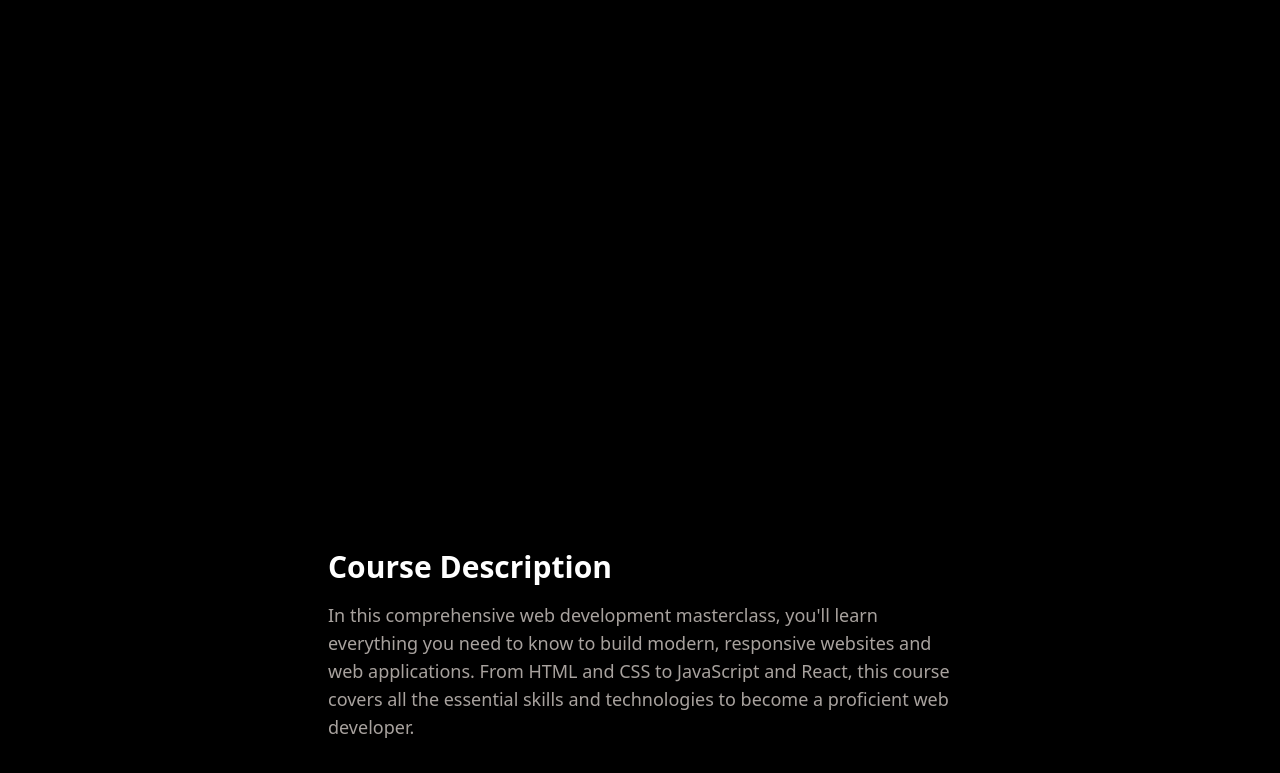
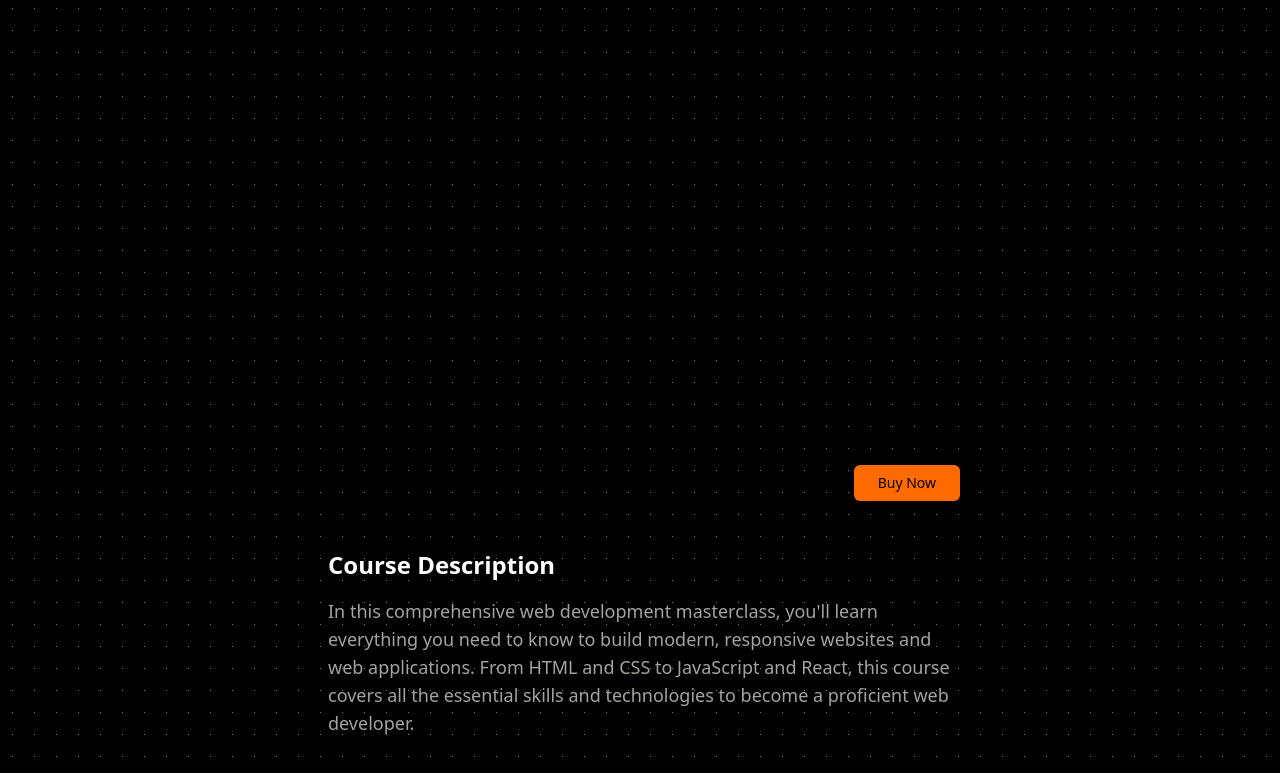
Before and after one commit to Nandinis1024/fitness, a React (Vite) app in the folder react-tailwind-boilerplate/: page / in a window 1280 px wide. Shown: the part 1659-2432 px from the top of the page. Built offline with nearby package versions, Linux system fonts and the light colour scheme.

Commit message:
added Intro Component

```diff
--- a/react-tailwind-boilerplate/package.json
+++ b/react-tailwind-boilerplate/package.json
@@ -14,7 +14,8 @@
     "@radix-ui/react-slot": "^1.1.0",
     "class-variance-authority": "^0.7.0",
     "clsx": "^2.1.1",
-    "embla-carousel-react": "^8.1.7",
+    "embla-carousel-autoplay": "^8.1.8",
+    "embla-carousel-react": "^8.1.8",
     "framer-motion": "^11.3.19",
     "react": "^18.2.0",
     "react-dom": "^18.2.0",
--- a/react-tailwind-boilerplate/src/App.jsx
+++ b/react-tailwind-boilerplate/src/App.jsx
@@ -6,13 +6,21 @@ import My from './components/My'
 import Footer from './components/Footer'
 import Testimonials from './components/Testimonials'
 import { Spotlight } from './components/ui/spotlight'
+import Intro from './components/Intro'
 
 function App() {
 
   return (
-    <div className="bg-background dark">
+    <div className="bg-background dark" style={{
+      background: `
+      linear-gradient(90deg, black calc(22px - 1px), transparent 90%) center / 22px 22px,
+      linear-gradient(black calc(22px - 1px), transparent 100%) center / 22px 22px,
+      white
+      `
+  }}>
       <Spotlight className="-top-40 left-0 md:left-60 md:-top-20 fixed"
         fill="white" />
+      {/* <Intro /> */}
       <My />
       <Features />
       <Course />
--- a/react-tailwind-boilerplate/src/components/Course.jsx
+++ b/react-tailwind-boilerplate/src/components/Course.jsx
@@ -1,4 +1,4 @@
-import { useEffect, useRef, useState } from "react";
+import { useEffect, useRef } from "react";
 import { Button } from "./ui/button";
 
 const Course = () => {
@@ -53,28 +53,19 @@ const Course = () => {
   return (
     <div id="Courses" className="flex flex-col min-h-[100dvh] text-white pt-20">
       <div
-        id="player"
-        className="relative h-full w-full max-w-2xl mx-auto overflow-hidden rounded-lg aspect-video cursor-pointer"
+        id="player-container"
+        className="relative h-full w-full max-w-2xl mx-auto overflow-hidden rounded-lg aspect-video"
       >
-        <iframe
-          className="w-full h-full"
-          title="YouTube video player"
-          frameBorder="0"
-          allow="accelerometer; autoplay; clipboard-write; encrypted-media; gyroscope; picture-in-picture"
-          allowFullScreen
-        />
-        {/* <div className="absolute flex flex-col justify-between p-3 z-10">
-          <div className="text-lg font-semibold">Course: Web Development Masterclass</div>
-          <div className="flex justify-between items-center">
-            <div className="text-sm text-gray-400">Duration: 15m</div>
-            <button className="px-6 py-2 rounded-md bg-[#ff6b00] text-black font-medium hover:bg-[#d95b00] cursor-pointer">
-              Buy Now
-            </button>
-          </div>
-        </div> */}
+        <div
+          id="player"
+          className="absolute top-0 left-0 h-full w-full"
+        ></div>
+        <Button className="absolute bottom-4 right-4 text-black z-50 bg-[#ff6b00] hover:bg-[#d95b00] px-6 py-2 rounded-md">
+          Buy Now
+        </Button>
       </div>
       <div className="px-6 py-8 max-w-2xl mx-auto">
-        <h2 className="text-2xl sm:text-3xl font-bold mb-4">Course Description</h2>
+        <h2 className="text-2xl sm:text-[3xl] font-bold mb-4">Course Description</h2>
         <p className="sm:text-lg text-muted-foreground">
           In this comprehensive web development masterclass, you'll learn everything you need to know to build modern,
           responsive websites and web applications. From HTML and CSS to JavaScript and React, this course covers all
--- /dev/null
+++ b/react-tailwind-boilerplate/src/components/Intro.jsx
@@ -0,0 +1,82 @@
+import * as React from "react"
+import Autoplay from "embla-carousel-autoplay"
+
+import { Card, CardContent } from "@/components/ui/card"
+import {
+  Carousel,
+  CarouselContent,
+  CarouselItem,
+  CarouselNext,
+  CarouselPrevious,
+} from "@/components/ui/carousel"
+import { Button } from "./ui/button"
+
+const Intro = ()=> {
+  const plugin = React.useRef(
+    Autoplay({ delay: 5000})
+  )
+
+  return (
+    <div className="w-screen h-screen">
+    <Carousel
+      plugins={[plugin.current]}
+      className="w-[1440px] mx-auto my-auto pt-7 bg-transparent"
+    >
+      <CarouselContent>
+        {Array.from({ length: 2 }).map((_, index) => (
+          <CarouselItem key={index}>
+            <div className="p-1">
+              <Card>
+                <CardContent className="flex w-full h-[650px] items-center justify-center p-6">
+                   {index === 0 ?
+                    <div className="flex justify-evenly gap-20">
+                        <div className="space-y-5 pt-10">
+                            <h1 className="font-bold tracking-tighter sm:text-5xl md:text-6xl">Unleash your <span  className="text-orange-500">Fitness</span> Potential</h1>
+                            <p className="max-w-md text-muted-foreground sm:text-lg md:text-xl">Prateek Varshney, a renowned fitness trainer, is here to guide you on your journey to a healthier, stronger you.</p>
+                            <div className="flex space-x-2">
+                            <Button className="">Explore</Button>
+                            <Button className="text-muted-foreground" variant="primary">Learn More</Button>
+                            </div>
+                        </div>
+                        <img
+                        src="https://www.primefitnessusa.com/cdn/shop/files/ro-t8-handles-banner_1920x820_crop_right.jpg?v=1626980099"
+                        width="400"
+                        height="400"
+                        alt="Prateek Varshney"
+                        className="rounded-full object-cover"
+                        style={{ aspectRatio: "400/400", objectFit: "cover" }}
+                       />
+                    </div>
+                    :
+                    <div className="flex justify-evenly gap-20">
+                        <div className="space-y-5 pt-10">
+                            <h1 className="font-bold tracking-tighter sm:text-5xl md:text-6xl">Unleash your <span  className="text-blue-500">Trading</span> Potential</h1>
+                            <p className="max-w-md text-muted-foreground sm:text-lg md:text-xl">Prateek Varshney, a renowned trading expert, is here to guide you on your journey to a successfull, Options Trading career.</p>
+                            <div className="flex space-x-2">
+                            <Button className="bg-blue-500">Explore</Button>
+                            <Button className="text-muted-foreground" variant="primary">Learn More</Button>
+                            </div>
+                        </div>
+                        <img
+                        src="https://img.freepik.com/free-vector/gradient-stock-market-concept_23-2149166910.jpg"
+                        width="400"
+                        height="400"
+                        alt="Prateek Varshney"
+                        className="rounded-full object-cover"
+                        style={{ aspectRatio: "400/400", objectFit: "cover" }}
+                    />
+                    </div>
+                }
+                </CardContent>
+              </Card>
+            </div>
+          </CarouselItem>
+        ))}
+      </CarouselContent>
+      <CarouselPrevious />
+      <CarouselNext />
+    </Carousel>
+    </div>
+  )
+}
+export default Intro
--- a/react-tailwind-boilerplate/src/components/ui/card.jsx
+++ b/react-tailwind-boilerplate/src/components/ui/card.jsx
@@ -5,7 +5,7 @@ import { cn } from "@/lib/utils"
 const Card = React.forwardRef(({ className, ...props }, ref) => (
   <div
     ref={ref}
-    className={cn("rounded-xl border bg-card text-card-foreground shadow", className)}
+    className={cn(" text-card-foreground shadow", className)}
     {...props} />
 ))
 Card.displayName = "Card"
--- a/react-tailwind-boilerplate/src/components/ui/carousel.jsx
+++ b/react-tailwind-boilerplate/src/components/ui/carousel.jsx
@@ -2,9 +2,8 @@
 import * as React from "react"
 import { ArrowLeftIcon, ArrowRightIcon } from "@radix-ui/react-icons"
 import useEmblaCarousel from "embla-carousel-react";
-
-import { cn } from "@/lib/utils"
-import { Button } from "@/components/ui/button"
+import { cn } from "@/lib/utils";
+import { Button } from "./button";
 
 const CarouselContext = React.createContext(null)
 
@@ -48,7 +47,7 @@ const Carousel = React.forwardRef((
 
   const scrollPrev = React.useCallback(() => {
     api?.scrollPrev()
-  }, [api])
+  }, [api,])
 
   const scrollNext = React.useCallback(() => {
     api?.scrollNext()
@@ -178,7 +177,7 @@ const CarouselNext = React.forwardRef(({ className, variant = "outline", size =
       ref={ref}
       variant={variant}
       size={size}
-      className={cn("absolute h-8 w-8 rounded-full", orientation === "horizontal"
+      className={cn("absolute h-8 w-8 ", orientation === "horizontal"
         ? "-right-12 top-1/2 -translate-y-1/2"
         : "-bottom-12 left-1/2 -translate-x-1/2 rotate-90", className)}
       disabled={!canScrollNext}
--- a/react-tailwind-boilerplate/tailwind.config.js
+++ b/react-tailwind-boilerplate/tailwind.config.js
@@ -17,6 +17,13 @@ module.exports = {
       },
     },
     extend: {
+      backgroundImage: {
+        'custom-pattern': `
+          linear-gradient(90deg, black calc(22px - 1px), transparent 1%) center / 22px 22px,
+          linear-gradient(black calc(22px - 1px), transparent 1%) center / 22px 22px,
+          white
+        `
+      },
       colors: {
         border: "hsl(var(--border))",
         input: "hsl(var(--input))",
```
Also changed, not shown: 1 other file (tests, documents, lock files or other folders).
